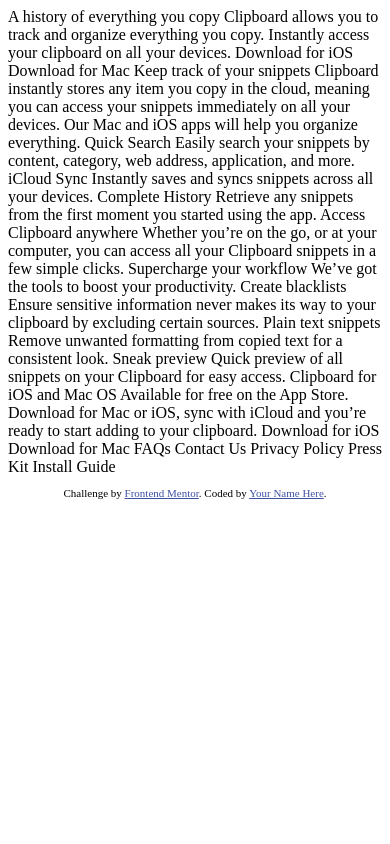
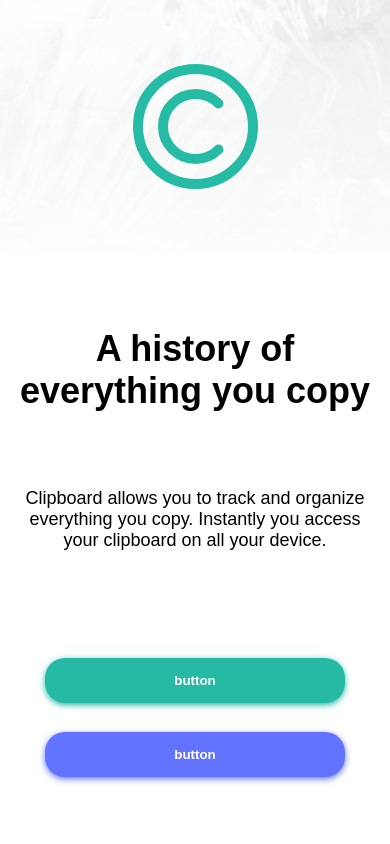
Before and after one commit to Maryna-Yarotska/Clipboard, a plain HTML site: page index.html in a window 390 px wide. Drawn offline with Linux system fonts and the light colour scheme; a web font is replaced by a local one.

Commit message:
complete header section for mobile view

```diff
--- a/index.html
+++ b/index.html
@@ -2,86 +2,37 @@
 <html lang="en">
 <head>
   <meta charset="UTF-8">
-  <meta name="viewport" content="width=device-width, initial-scale=1.0"> <!-- displays site properly based on user's device -->
+  <meta http-equiv="X-UA-Compatible" content="IE=edge">
+  <meta name="viewport" content="width=device-width, initial-scale=1.0">
+  <title>Document</title>
+  <link rel="stylesheet" href="style.css">
 
-  <link rel="icon" type="image/png" sizes="32x32" href="./images/favicon-32x32.png">
-
-  <title>Frontend Mentor | Clipboard landing page</title>
-
-  <!-- Feel free to remove these styles or customise in your own stylesheet 👍 -->
-  <style>
-    .attribution { font-size: 11px; text-align: center; }
-    .attribution a { color: hsl(228, 45%, 44%); }
-  </style>
 </head>
 <body>
+  <header >
 
-  A history of everything you copy
+    <div class="header-bg">
+      <img class="logo" src="/images/logo.svg"> </img>
+    </div>
 
-  Clipboard allows you to track and organize everything you
-  copy. Instantly access your clipboard on all your devices.
 
-  Download for iOS
-  Download for Mac
+    <div class="header-text">
+      <h1 class="title" >A history of everything you copy</h1>
+      <p class="tex">Clipboard allows you to track and organize everything you copy. Instantly you access your clipboard on all your device.</p>
+    </div>
 
-  Keep track of your snippets
+    <div class="header-buttons">
+      <button >button</button>
+      <button >button</button>
+    </div>
 
-  Clipboard instantly stores any item you copy in the cloud,
-  meaning you can access your snippets immediately on all your
-  devices. Our Mac and iOS apps will help you organize everything.
+  </header>
 
-  Quick Search
+  <main>
 
-  Easily search your snippets by content, category, web address, application, and more.
 
-  iCloud Sync
+  </main>
 
-  Instantly saves and syncs snippets across all your devices.
-
-  Complete History
-
-  Retrieve any snippets from the first moment you started using the app.
-
-  Access Clipboard anywhere
-
-  Whether you’re on the go, or at your computer, you can access all your Clipboard
-  snippets in a few simple clicks.
-
-  Supercharge your workflow
-
-  We’ve got the tools to boost your productivity.
-
-  Create blacklists
-
-  Ensure sensitive information never makes its way to your clipboard by excluding certain sources.
-
-  Plain text snippets
-
-  Remove unwanted formatting from copied text for a consistent look.
-
-  Sneak preview
-
-  Quick preview of all snippets on your Clipboard for easy access.
-
-  Clipboard for iOS and Mac OS
-
-  Available for free on the App Store. Download for Mac or iOS, sync with iCloud
-  and you’re ready to start adding to your clipboard.
-
-  Download for iOS
-  Download for Mac
-
-  FAQs
-  Contact Us
-  Privacy Policy
-  Press Kit
-  Install Guide
-
-  <footer>
-    <p class="attribution">
-      Challenge by <a href="https://www.frontendmentor.io?ref=challenge" target="_blank">Frontend Mentor</a>.
-      Coded by <a href="#">Your Name Here</a>.
-    </p>
-  </footer>
+   </header>
 </body>
 </html>
--- /dev/null
+++ b/style.css
@@ -0,0 +1,74 @@
+@import url('https://fonts.googleapis.com/css2?family=Bai+Jamjuree:wght@400;600&family=Fuzzy+Bubbles:wght@400;700&display=swap');
+* {
+    margin: 0;
+    padding: 0;
+    border: none;
+    box-sizing: border-box;
+}
+body {
+    height: 100vh;
+    width: 100vw;
+    font-size: 18px;
+    font-family:  'Bai Jamjuree', sans-serif;
+}
+
+header {
+    text-align: center;
+    height: 100%;
+
+}
+.header-bg {
+    background-image: url("./images/bg-header-mobile.png") ;
+    height: 40%;
+    background-position: center;
+    background-size: cover;
+    display: flex;
+    justify-content: center;
+    align-items: center;
+    height: 30%;
+
+}
+.logo {
+
+    height: 125px;
+}
+.header-text {
+    margin: 0 5%;
+    height: 40%;
+   display: flex;
+   flex-direction: column;
+   justify-content: space-evenly;
+}
+.title {
+    margin: 10% 0 ;
+}
+.header-buttons {
+    display: flex;
+    flex-direction: column;
+
+    height: 30%;
+    justify-content: space-evenly;
+    align-items: center;
+    padding: 10% 0;
+
+
+}
+button {
+    width: 300px;
+    border-radius: 20px;
+    padding: 15px 0;
+    color: white;
+    font-weight: 600;
+
+}
+
+
+button:nth-child(1) {
+    background-color: hsl(171, 66%, 44%);
+box-shadow: 0px 2px 6px hsl(171, 66%, 44%)  ;
+}
+
+button:nth-child(2) {
+    background-color:  hsl(233, 100%, 69%);
+    box-shadow:0px 2px 6px hsl(233, 100%, 69%) ;
+}
```
